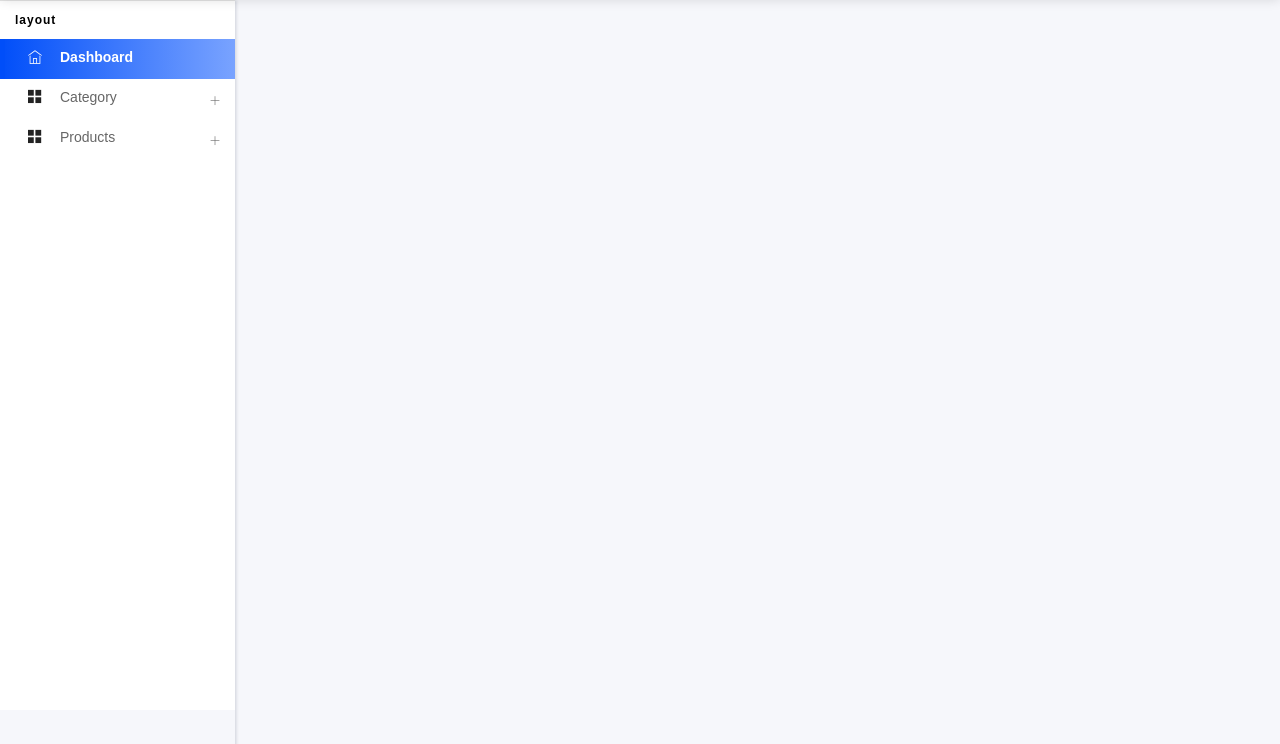
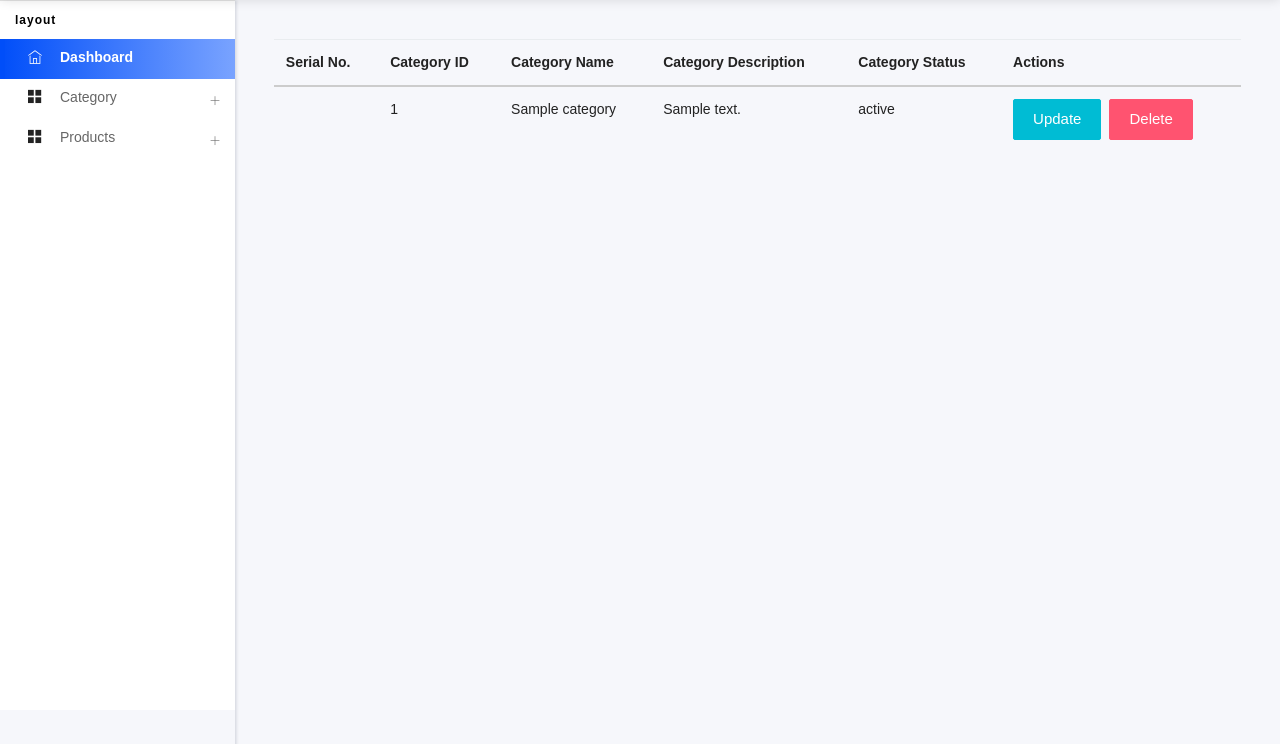
Before and after one commit to sinhamizan/ecommerce--php, a PHP site: page /manage-category.php in a window 1280 px wide. Shown: the part 56-800 px from the top of the page. Run offline with PHP 8.4, Linux system fonts and the light colour scheme; the visitor is signed in with stand-in values (Sample User, id 1); tables that the repository leaves empty or names only in its code hold one stand-in row (values such as "Sample post").

Commit message:
Logout and add category done.

```diff
--- a/admin/class/admin-login.php
+++ b/admin/class/admin-login.php
@@ -34,6 +34,38 @@ class adminLogin{
             return $msg;
         }
     }
+
+    function admin_logout(){
+        unset($_SESSION['admin_id']);
+        unset($_SESSION['admin_email']);
+    }
+
+
+    function add_category($data){
+        $ctg_name = $data['ctg_name'];
+        $ctg_description = $data['ctg_description'];
+        $ctg_status = $data['ctg_status'];
+
+        $qs = "INSERT INTO category(ctg_name, ctg_description, ctg_status) VALUE('$ctg_name', '$ctg_description', $ctg_status)";
+
+        if(mysqli_query($this->conn, $qs)){
+           $msg = "Category Added Successfully.";
+           return $msg;
+        }else{
+            $msg = "Category Not Added Successfully.";
+           return $msg;
+        }
+    }
+
+
+    function manage_category(){
+        $qs = "SELECT * FROM category";
+
+        if(mysqli_query($this->conn, $qs)){
+            $ctg_info = mysqli_query($this->conn, $qs);
+            return $ctg_info;
+        }
+    }
 }
 
 
--- a/admin/inc/main-menu.php
+++ b/admin/inc/main-menu.php
@@ -111,7 +111,7 @@
                                        </a>
                                    </li>
                                    <li>
-                                       <a href="auth-normal-sign-in.html">
+                                       <a href="?adminLogout=logout">
                                        <i class="ti-layout-sidebar-left"></i> Logout
                                    </a>
                                    </li>
--- a/admin/template.php
+++ b/admin/template.php
@@ -4,7 +4,16 @@ include("class/admin-login.php");
 
 session_start();
 $admin_email = $_SESSION['admin_email'];
+
+// when user not login, then user will go login page
 if($_SESSION['admin_id'] == null){
+    header('location:index.php');
+}
+
+// logout
+if(isset($_GET['adminLogout'])){
+    $obj_adminlogin = new adminLogin();
+    $obj_adminlogin->admin_logout();
     header('location:index.php');
 }
 
@@ -43,7 +52,6 @@ if($_SESSION['admin_id'] == null){
                                 <div class="page-wrapper">
 
                                     <div class="page-body">
-                                        <div class="row">
 
                                             <?php
 
@@ -68,7 +76,6 @@ if($_SESSION['admin_id'] == null){
 
                                             ?>
 
-                                        </div>
                                     </div>
 
                                     <div id="styleSelector">
--- a/admin/views/dashboard-view.php
+++ b/admin/views/dashboard-view.php
@@ -1,4 +1,5 @@
 
+                                            <div class="row">
                                             <!-- order-card start -->
                                             <div class="col-md-6 col-xl-3">
                                                 <div class="card bg-c-blue order-card">
@@ -398,4 +399,5 @@
                                                     </div>
                                                 </div>
                                             </div>
+                                            </div>
                                             <!-- users visite and profile end -->
--- a/admin/views/manage-category-view.php
+++ b/admin/views/manage-category-view.php
@@ -0,0 +1,32 @@
+<?php
+
+$obj_ctg = new adminLogin();
+$ctg_data = $obj_ctg->manage_category();
+
+?>
+
+
+<table class="table">
+  <thead class="thead-light">
+    <tr>
+      <th scope="col">Serial No.</th>
+      <th scope="col">Category ID</th>
+      <th scope="col">Category Name</th>
+      <th scope="col">Category Description</th>
+      <th scope="col">Category Status</th>
+      <th scope="col">Actions</th>
+    </tr>
+  </thead>
+  <tbody>
+    <?php while($ctg = mysqli_fetch_assoc($ctg_data)){ ?>
+        <tr>
+        <th scope="row"></th>
+        <td><?php echo $ctg['id']; ?></td>
+        <td><?php echo $ctg['ctg_name']; ?></td>
+        <td><?php echo $ctg['ctg_description']; ?></td>
+        <td><?php echo $ctg['ctg_status']; ?></td>
+        <td><a class="btn btn-info" href="">Update</a><a class="btn btn-danger ml-2" href="">Delete</a></td>
+        </tr>
+    <?php } ?>
+  </tbody>
+</table>
```
Also changed, not shown: admin/views/add-category-view.php (+33 -0 lines).
